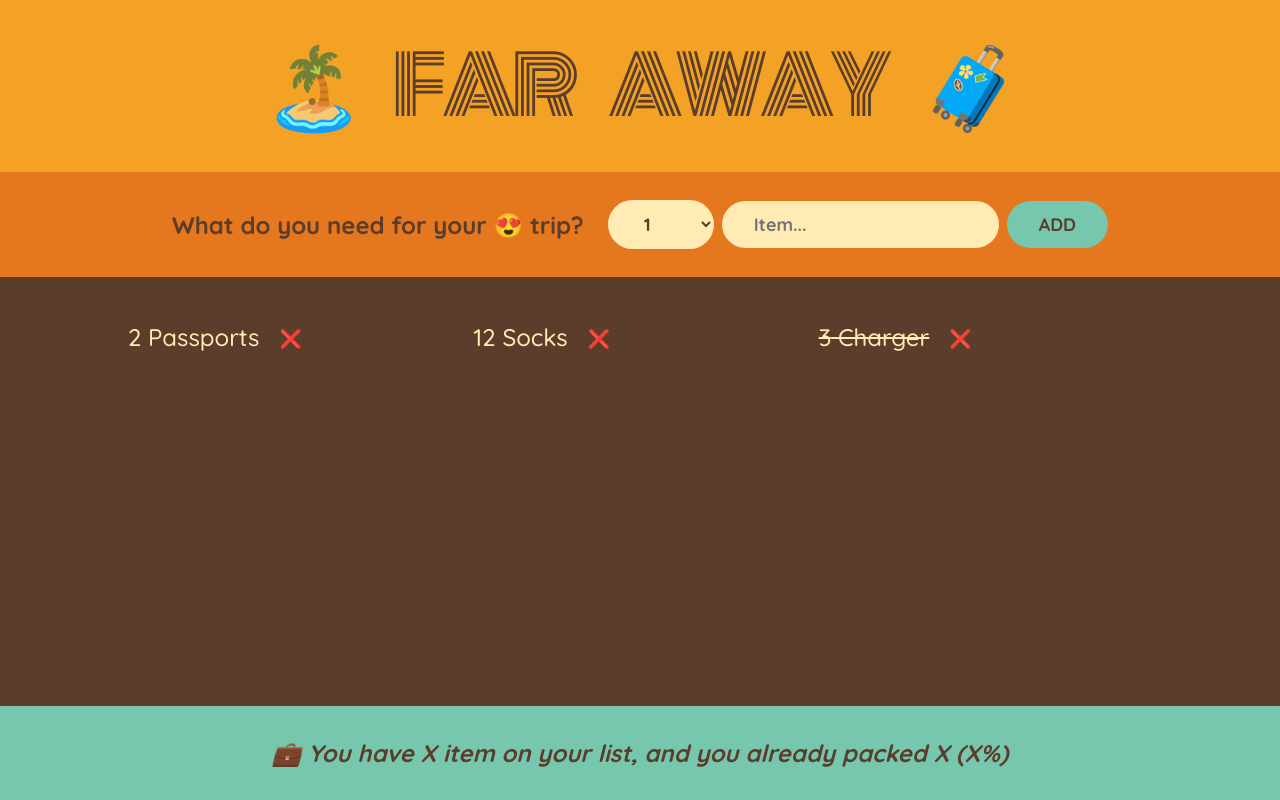
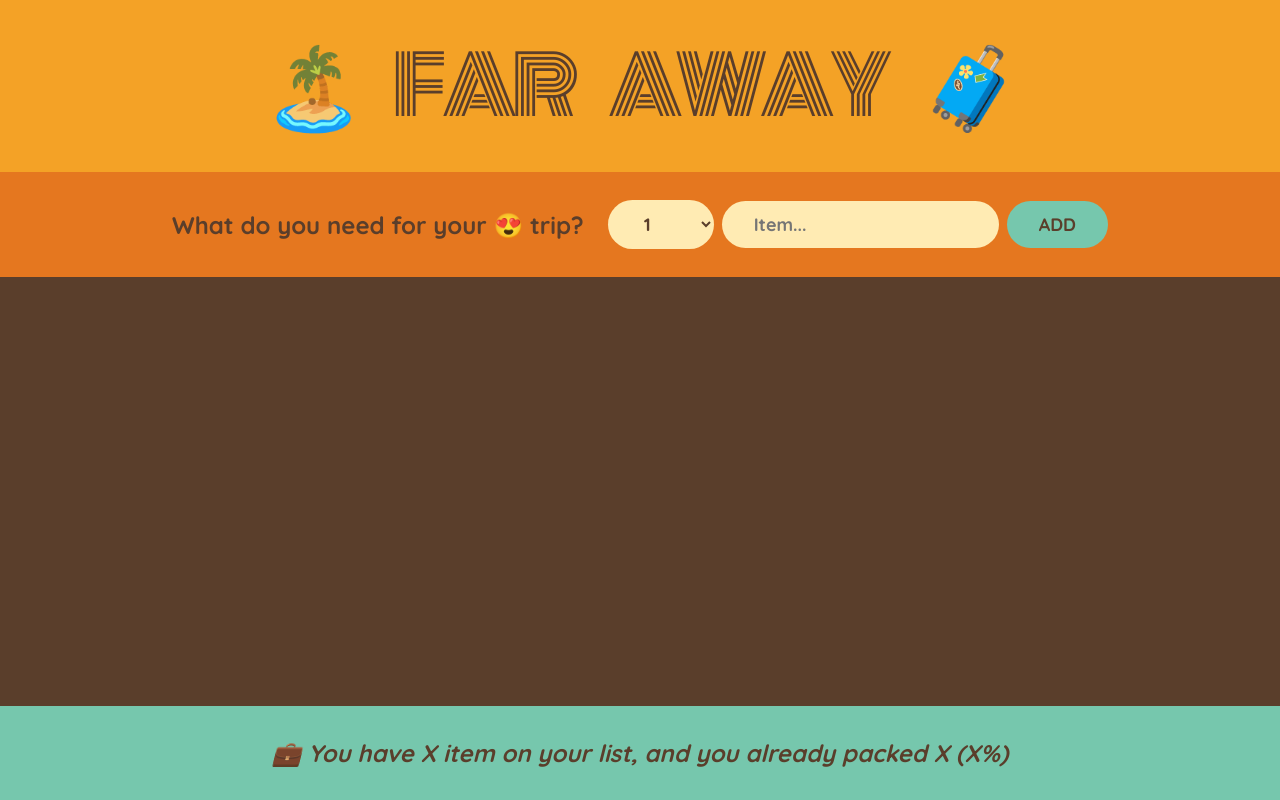
Before and after one commit to pjevic/far_away, a React (Create React App) app: page / in a window 1280 px wide. Built offline with nearby package versions, Linux system fonts and the light colour scheme.

Commit message:
Lifting State Up

```diff
--- a/src/App.js
+++ b/src/App.js
@@ -9,11 +9,17 @@
 ];
 
 export default function App() {
+  const [items, setItems] = useState([]);
+
+  function handleAddItem(newItem) {
+    setItems((items) => [...items, newItem]);
+  }
+
   return (
     <div className="app">
       <Logo />
-      <Form />
-      <PackingList />
+      <Form onAddItems={handleAddItem} />
+      <PackingList items={items} />
       <Stats />
     </div>
   );
@@ -23,7 +29,7 @@
   return <h1>🏝️ Far Away 🧳</h1>;
 }
 
-function Form() {
+function Form({ onAddItems }) {
   const [description, setDescription] = useState("");
   const [quantity, setQuantity] = useState(1);
 
@@ -38,6 +44,7 @@
       packed: false,
     };
 
+    onAddItems(newItem);
     setDescription("");
     setQuantity(1);
   }
@@ -66,11 +73,11 @@
   );
 }
 
-function PackingList() {
+function PackingList({ items }) {
   return (
     <div className="list">
       <ul>
-        {initialItems.map((item) => (
+        {items.map((item) => (
           <Item
             key={item.id}
             description={item.description}
```
